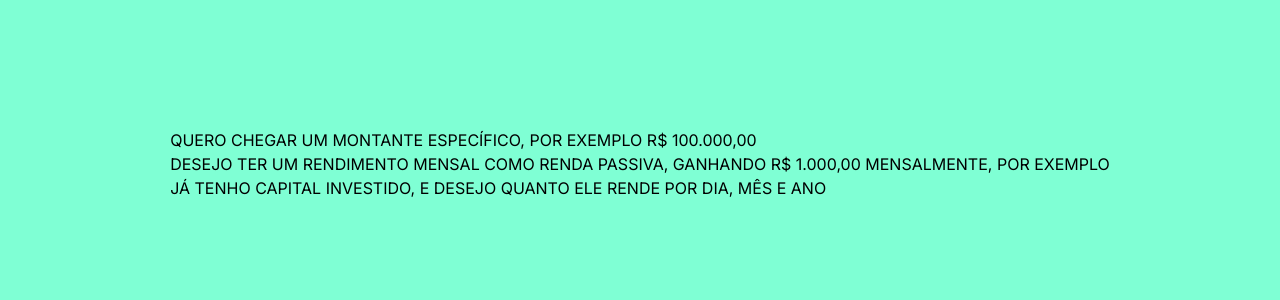
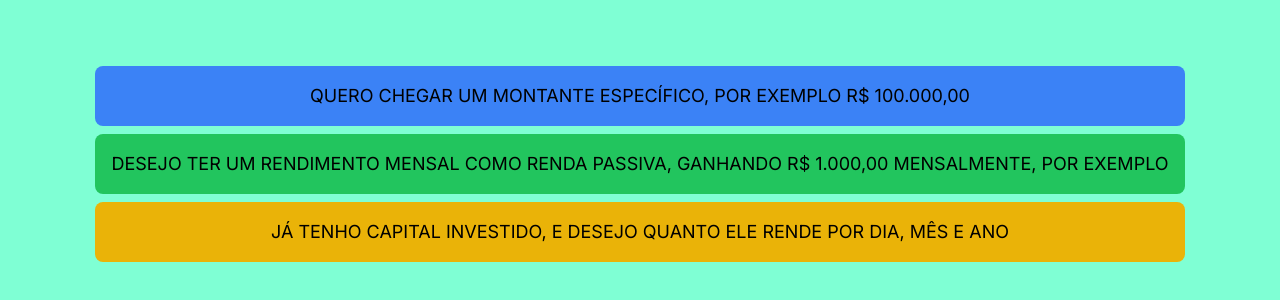
Before and after one commit to silviorodrigues98/calculador_de_sonhos_PROJECT, a Next.js app: page / in a window 1280 px wide. Shown: the part 236-536 px from the top of the page. Built offline with nearby package versions, Linux system fonts and the light colour scheme.

Commit message:
FEAT: Adicionado e formatados os links da página home

```diff
--- a/src/app/calculo_retorno.js
+++ b/src/app/calculo_retorno.js
@@ -37,11 +37,11 @@ function calcularRendimentos(
   };
 }
 
-// Exemplo de uso da função
-const valorInvestido = 250000; // Valor já investido em reais
-const taxaCDI = 11.15; // Taxa anual do CDI em porcentagem
-const percentualCDB = 110; // Percentual do CDB
-const prazoResgate = 365; // Prazo de resgate em dias
+// // Exemplo de uso da função
+// const valorInvestido = 250000; // Valor já investido em reais
+// const taxaCDI = 11.15; // Taxa anual do CDI em porcentagem
+// const percentualCDB = 110; // Percentual do CDB
+// const prazoResgate = 365; // Prazo de resgate em dias
 
 const rendimentos = calcularRendimentos(
   valorInvestido,
@@ -49,6 +49,3 @@ const rendimentos = calcularRendimentos(
   percentualCDB,
   prazoResgate
 );
-console.log(`Rendimento diário: ${formatarComoReais(rendimentos.diario)}`);
-console.log(`Rendimento mensal: ${formatarComoReais(rendimentos.mensal)}`);
-console.log(`Rendimento anual: ${formatarComoReais(rendimentos.anual)}`);
--- a/src/app/page.js
+++ b/src/app/page.js
@@ -1,24 +1,31 @@
 import Link from "next/link";
 
 export default function Page() {
-
   return (
-    <div>
-      <div>
-        <Link legacyBehavior href="/montante">
-          <a>QUERO CHEGAR UM MONTANTE ESPECÍFICO, POR EXEMPLO R$ 100.000,00</a>
-        </Link>
-      </div>
-      <div>
-        <Link legacyBehavior href="/rendimento">
-          <a>DESEJO TER UM RENDIMENTO MENSAL COMO RENDA PASSIVA, GANHANDO R$ 1.000,00 MENSALMENTE, POR EXEMPLO</a>
-        </Link>
-      </div>
-      <div>
-        <Link legacyBehavior href="/retorno">
-          <a>JÁ TENHO CAPITAL INVESTIDO, E DESEJO QUANTO ELE RENDE POR DIA, MÊS E ANO</a>
-        </Link>
-      </div>
+    <div className="text-center">
+      <Link legacyBehavior href="/montante">
+        <div className="bg-blue-500 rounded-lg p-4 m-2 cursor-pointer">
+          <a className="text-lg">
+            QUERO CHEGAR UM MONTANTE ESPECÍFICO, POR EXEMPLO R$ 100.000,00
+          </a>
+        </div>
+      </Link>
+      <Link legacyBehavior href="/rendimento">
+        <div className="bg-green-500 rounded-lg p-4 m-2  cursor-pointer">
+          <a className="text-lg">
+            DESEJO TER UM RENDIMENTO MENSAL COMO RENDA PASSIVA, GANHANDO R$
+            1.000,00 MENSALMENTE, POR EXEMPLO
+          </a>
+        </div>
+      </Link>
+      <Link legacyBehavior href="/retorno">
+        <div className="bg-yellow-500 rounded-lg p-4 m-2 cursor-pointer">
+          <a className="text-lg">
+            JÁ TENHO CAPITAL INVESTIDO, E DESEJO QUANTO ELE RENDE POR DIA, MÊS E
+            ANO
+          </a>
+        </div>
+      </Link>
     </div>
-  )
+  );
 }
--- a/src/app/retorno/page.js
+++ b/src/app/retorno/page.js
@@ -1,3 +1,77 @@
-export default function Retorno() {
-  return <div>EM CONSTRUÇÃO</div>;
+"use client";
+
+import React, { useState, useEffect } from "react";
+const calcularValorInvestidoParaRendimento = require("../meta_rendimento");
+const formatarComoReais = require("../misc");
+
+export default function Rendimento() {
+  const [cdiAtual, setCdiAtual] = useState(10);
+  const [porcentagemCdi, setPorcentagemCdi] = useState(100);
+  const [prazoResgate, setPrazoResgate] = useState(1);
+  const [resultado, setResultado] = useState(0);
+
+  useEffect(() => {
+    let result = calcularValorInvestidoParaRendimento(
+      Number(rendimentoEsperado),
+      Number(cdiAtual),
+      Number(porcentagemCdi),
+      Number(prazoResgate)
+    );
+    setResultado(result);
+  }, [
+    prazoResgate,
+    cdiAtual,
+    porcentagemCdi,
+    resultado,
+  ]);
+
+  return (
+    <div className="flex flex-col my-4 bg-blue-300 shadow-lg border-gray-500 border-2 rounded-lg p-4 px-8 py-6 mx-4">
+      <label className="mb-2 text-center font-bold text-xl">
+        Qual o prazo você pretende resgatar o dinheiro, em dias? {prazoResgate}{" "}
+        dias
+      </label>
+      <input
+        type="number"
+        value={prazoResgate}
+        onChange={(e) => setPrazoResgate(e.target.value)}
+        className="rounded-lg p-2 text-lg text-center" // Added text-center class
+      />
+      <label className="mb-2 text-center font-bold text-xl">
+        Taxa CDI atual (deixe padrão se nao souber){" "}
+        {new Intl.NumberFormat("pt-BR", {
+          style: "percent",
+        }).format(cdiAtual / 100)}
+      </label>
+      <input
+        type="number"
+        value={cdiAtual}
+        onChange={(e) => setCdiAtual(e.target.value)}
+        className="rounded-lg p-2 text-lg text-center" // Added text-center class
+      />
+      <label className="mb-2 text-center font-bold text-xl">
+        Porcentagem sobre o CDI (deixe padrão se nao souber){" "}
+        {new Intl.NumberFormat("pt-BR", {
+          style: "percent",
+        }).format(porcentagemCdi / 100)}
+      </label>
+      <input
+        type="number"
+        value={porcentagemCdi}
+        onChange={(e) => setPorcentagemCdi(e.target.value)}
+        className="rounded-lg p-2 text-lg text-center" // Added text-center class
+      />
+      <div className="bg-blue-500 text-xl p-4 mt-14 text-center italic rounded-2xl border-white border-double border-4">
+        <p>
+          Juntando{"  "}
+          <span className="font-bold text-white">
+            {resultado[tempoDeRendimento]}
+          </span>{" "}
+          você terá o rendimento de {formatarComoReais(rendimentoEsperado)}{" "}
+          {tempoDeRendimento}, já descontado o imposto de{" "}
+          <span className="font-bold text-white">{resultado.aliquota}</span>
+        </p>
+      </div>
+    </div>
+  );
 }
```
